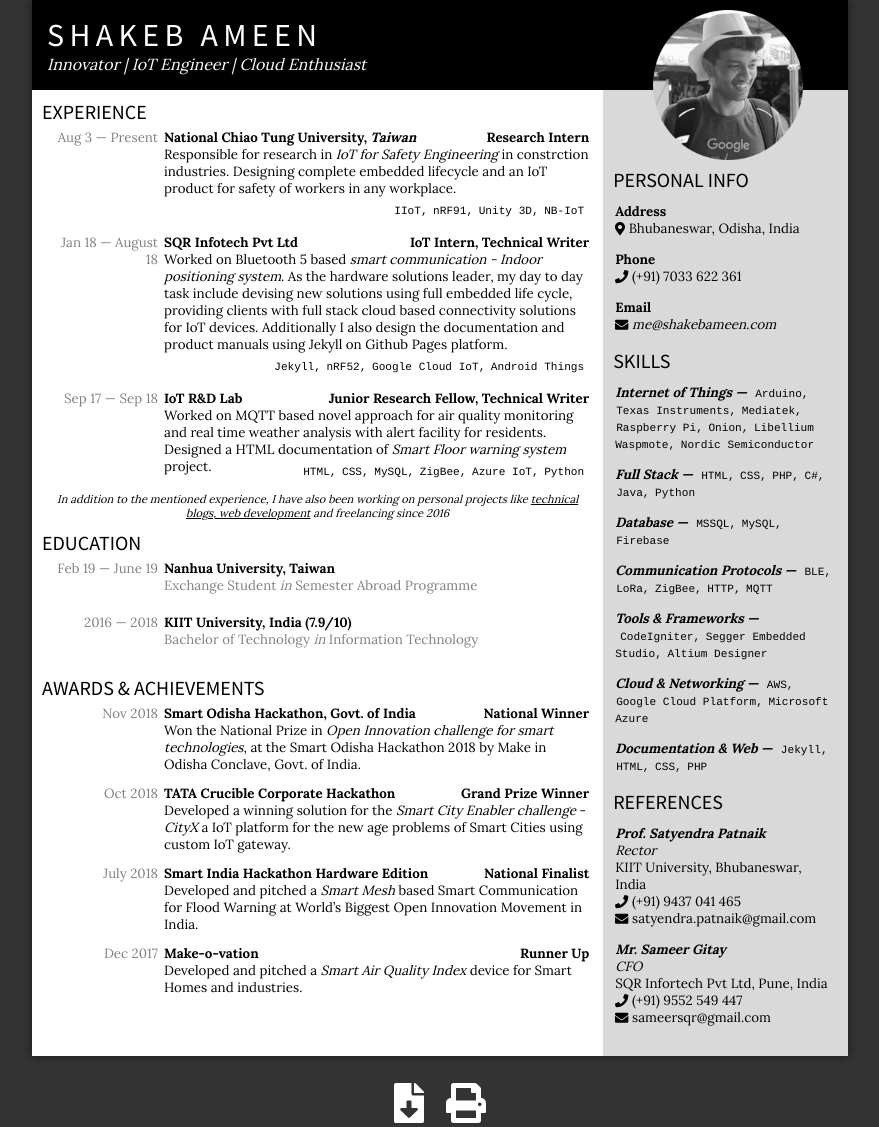
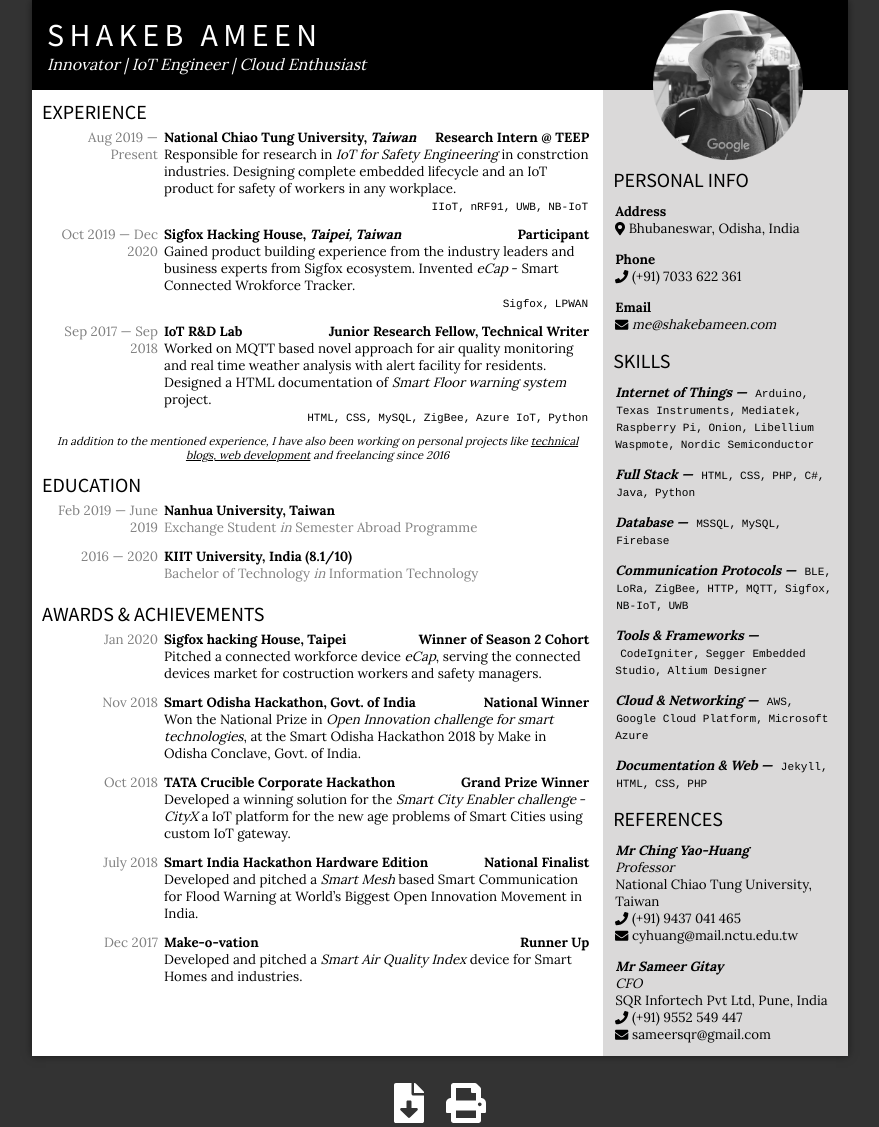
Before and after one commit to starcruizer/starcruizer.github.io, a Jekyll site: the page built from Resume.html, in a window 1280 px wide. Shown: the whole page, without its empty margins (200-1079 px from the left). Built offline with Jekyll 4.4.1, drawn with Linux system fonts in a browser that asks for light colours; nearby versions of some CDN libraries.

Commit message:
Updated Resume and Optimised markup

```diff
--- a/Gemfile
+++ b/Gemfile
@@ -3,3 +3,5 @@
  gem 'wdm', '>= 0.1.0' if Gem.win_platform?
 
 gem 'jemoji'
+gem 'rmega'
+gem 'faraday', '< 1.0'
--- a/Resume.html
+++ b/Resume.html
@@ -54,11 +54,12 @@
               {% endif %}
               <div class="exp_about">
                 <span>{{ experience.intro | smartify }}</span>
-                <div class="exp_keywords">
-                  {% for keyword in experience.keywords %}
-                  <span class="keyword">{{ keyword }}</span>
-                  {% endfor %}
-                </div>
+
+              </div>
+              <div class="exp_keywords">
+                {% for keyword in experience.keywords %}
+                <span class="keyword">{{ keyword }}</span>
+                {% endfor %}
               </div>
             </td>
           </tr>
--- a/_config.yml
+++ b/_config.yml
@@ -28,7 +28,6 @@
 plugins:
   - jekyll-feed
   - jemoji
-
 # Exclude from processing.
 # The following items will not be processed, by default. Create a custom list
 # to override the default setting.
--- a/_data/resume.yml
+++ b/_data/resume.yml
@@ -29,37 +29,31 @@
   - name:       'Awards &amp; Achievements'
     key:        awards
 experiences:
-  - timeline:   Aug 3 &mdash; Present
+  - timeline:   Aug 2019 &mdash; Present
     name:     '<a href="https://nctu.edu.tw/">National Chiao Tung University, <em>Taiwan</em></a>'
-    pos:      Research Intern
+    pos:      Research Intern @ TEEP
     intro:    >
       Responsible for research in <em>IoT for Safety Engineering</em> in constrction
       industries. Designing complete embedded lifecycle and an IoT product for safety of workers in any workplace.
     keywords:
       - IIoT
       - nRF91
-      - Unity 3D
+      - UWB
       - NB-IoT
 
-  - timeline:   Jan 18 &mdash; August 18
-    name:       '<a href="https://sqrinfotech.com/">SQR Infotech Pvt Ltd</a>'
-    pos:        IoT Intern, Technical Writer
-    intro:      >
-      Worked on Bluetooth 5 based <em>smart communication - Indoor
-      positioning system</em>. As the hardware solutions leader, my day to day task include
-      devising new solutions using full embedded life cycle, providing clients with full
-      stack cloud based connectivity solutions for IoT devices. Additionally I also design the documentation and product manuals
-      using Jekyll on Github Pages platform.
+  - timeline:   Oct 2019 &mdash; Dec 2020
+    name:     '<a href="https://nctu.edu.tw/">Sigfox Hacking House, <em>Taipei, Taiwan</em></a>'
+    pos:      Participant
+    intro:    >
+      Gained product building experience from the industry leaders and business experts from Sigfox ecosystem. Invented <em>eCap</em> - Smart Connected Wrokforce Tracker.
     keywords:
-      - Jekyll
-      - nRF52
-      - Google Cloud IoT
-      - Android Things
+      - Sigfox
+      - LPWAN
 
-  - timeline:   Sep 17 &mdash; Sep 18
-    name:       '<a href="https://kiit.ac.in/">IoT R&D Lab</a>'
-    pos:        Junior Research Fellow, Technical Writer
-    intro:      >
+  - timeline:   Sep 2017 &mdash; Sep 2018
+    name:      '<a href="https://kiit.ac.in/">IoT R&D Lab</a>'
+    pos:       Junior Research Fellow, Technical Writer
+    intro:     >
       Worked on MQTT based novel approach for air quality monitoring and real time
       weather analysis with alert facility for residents. Designed a HTML documentation of <em> Smart Floor warning
       system</em> project.
@@ -71,13 +65,18 @@
       - Azure IoT
       - Python
 education:
-   - timeline:  'Feb 19 &mdash; June 19'
+   - timeline:  'Feb 2019 &mdash; June 2019'
      name:      '<a href="http://en.nhu.edu.tw/">Nanhua University, Taiwan</a>'
      major:     'Exchange Student <em>in</em> Semester Abroad Programme'
-   - timeline:  '2016 &mdash; 2018'
-     name:      '<a href="https://kiit.ac.in">KIIT University, India (7.9/10)</a>'
+   - timeline:  '2016 &mdash; 2020'
+     name:      '<a href="https://kiit.ac.in">KIIT University, India (8.1/10)</a>'
      major:     'Bachelor of Technology <em>in</em> Information Technology'
 awards:
+  - timeline:   Jan 2020
+    name:       <a href="https://meet.bnext.com.tw/intl/articles/view/45980" target='_blank'>Sigfox hacking House, Taipei</a>
+    pos:        'Winner of Season 2 Cohort'
+    intro:      >
+      Pitched a connected workforce device <em>eCap</em>, serving the connected devices market for costruction workers and safety managers.
   - timeline:   Nov 2018
     name:       <a href="https://www.hackerearth.com/challenges/hackathon/smart-odisha-hackathon/" target='_blank'>Smart Odisha Hackathon, Govt. of India</a>
     pos:        'National Winner'
@@ -101,6 +100,7 @@
     pos:        Runner Up
     intro:      >
       Developed and pitched a <em>Smart Air Quality Index</em> device for Smart Homes and industries.
+
 personal:
   - name:       'Personal Info'
     key:        personal_info
@@ -145,6 +145,9 @@
       - ZigBee
       - HTTP
       - MQTT
+      - Sigfox
+      - NB-IoT
+      - UWB
   - name:       <em> <strong> Tools & Frameworks &mdash; </strong> </em>
     keywords:
       - CodeIgniter
@@ -162,12 +165,12 @@
       - CSS
       - PHP
 references:
-  - name:       <em>Prof. Satyendra Patnaik</em>
-    pos:        '<em> Rector </em>'
-    address:    'KIIT University, Bhubaneswar, India'
+  - name:       <em>Mr Ching Yao-Huang</em>
+    pos:        '<em> Professor </em>'
+    address:    'National Chiao Tung University, Taiwan'
     phone:      <a href="tel:+919437041465">(+91) 9437 041 465</a>
-    email:      <a href="mailto:satyendra.patnaik@gmail.com">satyendra.patnaik@gmail.com</a>
-  - name:       <em>Mr. Sameer Gitay</em>
+    email:      <a href="mailto:cyhuang@mail.nctu.edu.tw">cyhuang@mail.nctu.edu.tw</a>
+  - name:       <em>Mr Sameer Gitay</em>
     pos:        '<em> CFO</em>'
     address:    'SQR Infortech Pvt Ltd, Pune, India'
     phone:      <a href="tel:+919552549447">(+91) 9552 549 447</a>
--- a/_sass/resume_design.scss
+++ b/_sass/resume_design.scss
@@ -143,7 +143,7 @@
 
 .exp_keywords {
   float: right;
-  margin: 4px;
+
 }
 
 .keyword {
```
Also changed, not shown: Gemfile.lock.
